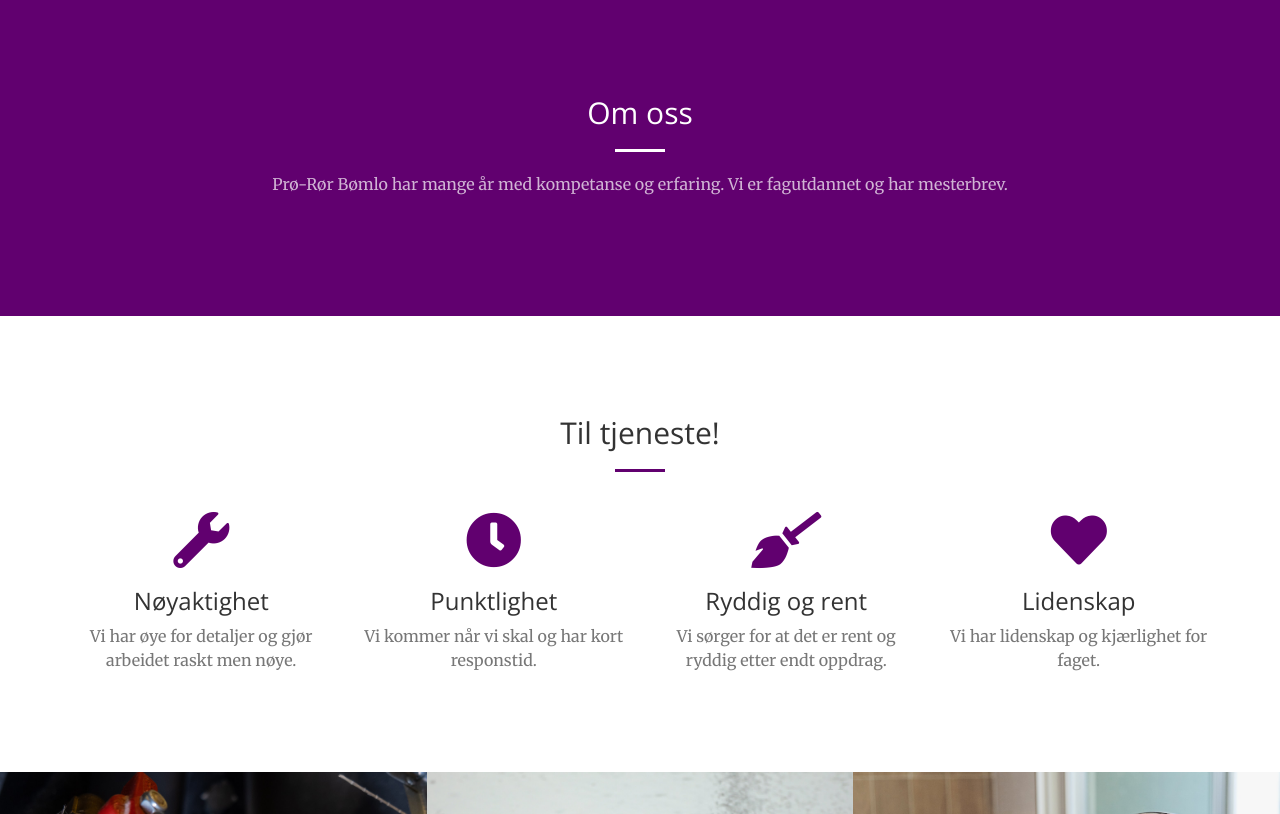
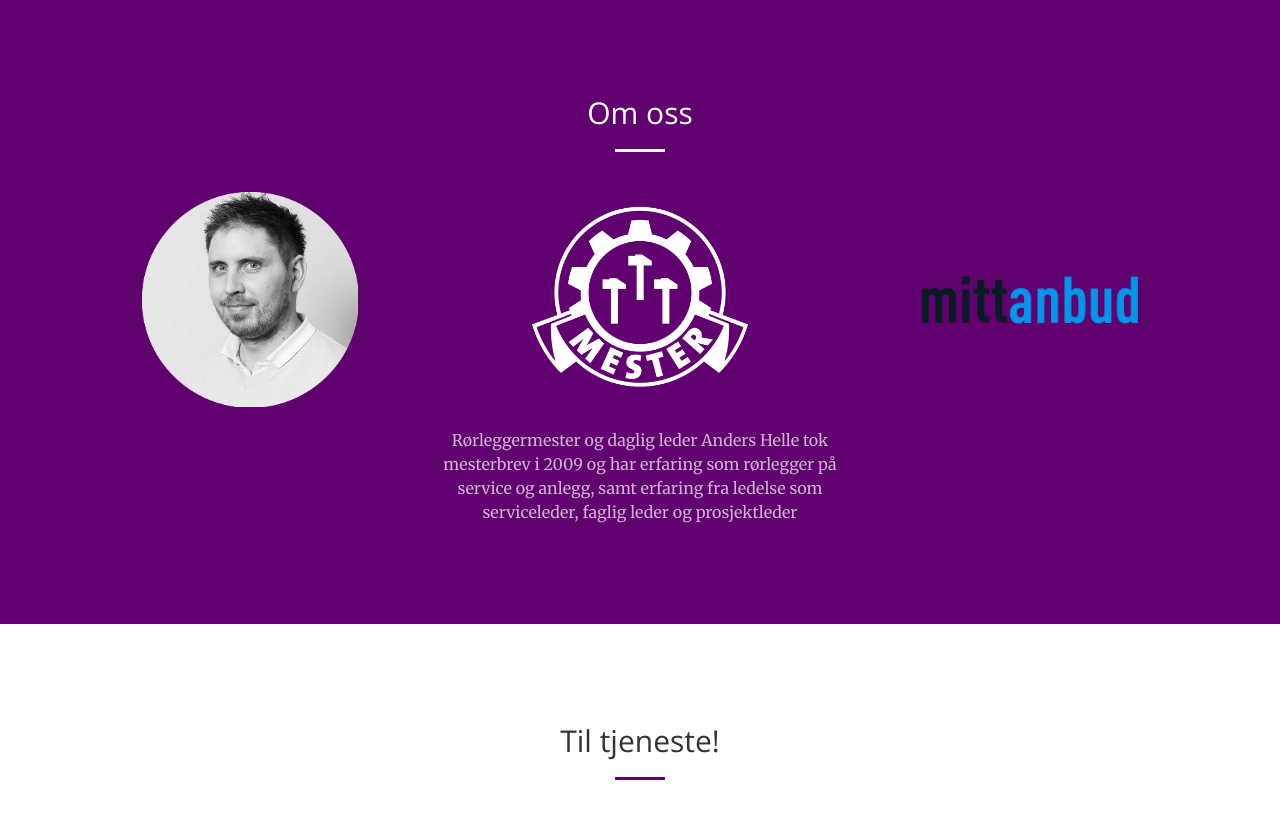
Before and after one commit to adriah/pro-ror, a Jekyll site: the page built from index.html, in a window 1280 px wide and 900 px high, scrolled down 818 px, cut to the strip 86-900 px from the top of the window. Built offline with Jekyll 4.4.1, drawn with Linux system fonts in a browser that asks for light colours.

Commit message:
feat(abut): add info about rørlegger anders

```diff
--- a/_includes/call-to-action.html
+++ b/_includes/call-to-action.html
@@ -4,7 +4,32 @@
             <div class="col-lg-8 col-lg-offset-2 text-center">
                 <h2 class="section-heading">Om oss</h2>
                 <hr class="light">
-                <p class="text-faded">Prø-Rør Bømlo har mange år med kompetanse og erfaring. Vi er fagutdannet og har mesterbrev.</p>
+            </div>
+        </div>
+    </div>
+    <div class="container">
+        <div class="row">
+            <div class="col-lg-4 col-md-6 text-center">
+                <div class="service-box">
+                    <img src="img/anders.png" alt="Anders Helle - rørleggeren din" style="width: 60%;">
+                </div>
+            </div>
+            <div class="col-lg-4 col-md-6 text-center">
+                <div class="service-box">
+                    <img src="img/mester-white.png" alt="Rørleggermester" style="width: 60%;">
+                </div>
+            </div>
+            <div class="col-lg-4 col-md-6 text-center">
+                <div class="service-box">
+                    <img src="img/mittanbud.png" alt="Rørleggermester" style="width: 60%;">
+                </div>
+            </div>
+        </div>
+        <div class="row">
+            <div class="col-1 text-center">
+                <div class="service-box">
+                    <p class="text-faded">Rørleggermester og daglig leder Anders Helle tok mesterbrev i 2009 og har erfaring som rørlegger på service og anlegg, samt erfaring fra ledelse som serviceleder, faglig leder og prosjektleder</p>
+                </div>
             </div>
         </div>
     </div>
```
Also changed, not shown: img/anders.png (added), img/mester-white.png (added), img/mittanbud.png (added).
